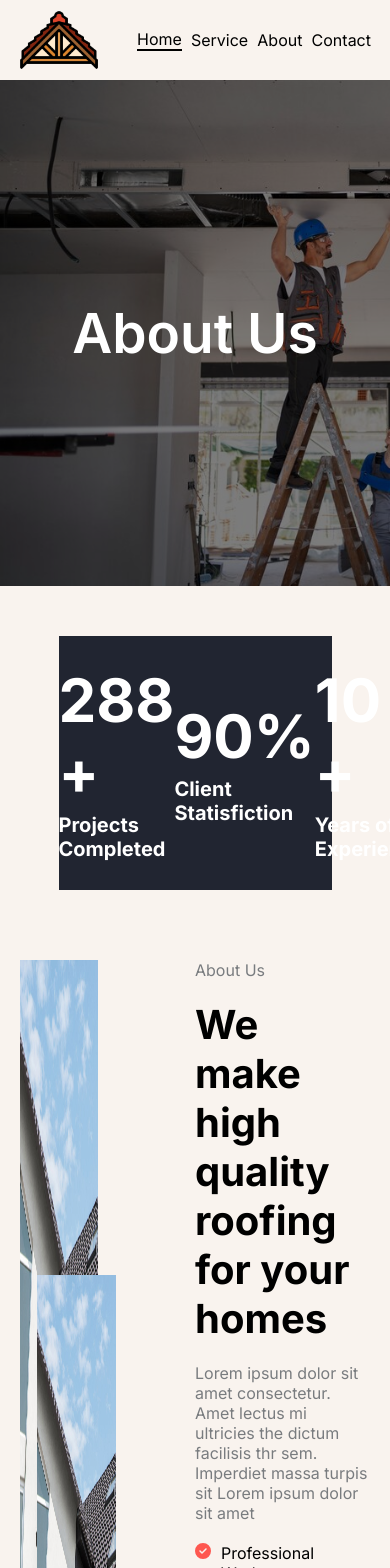
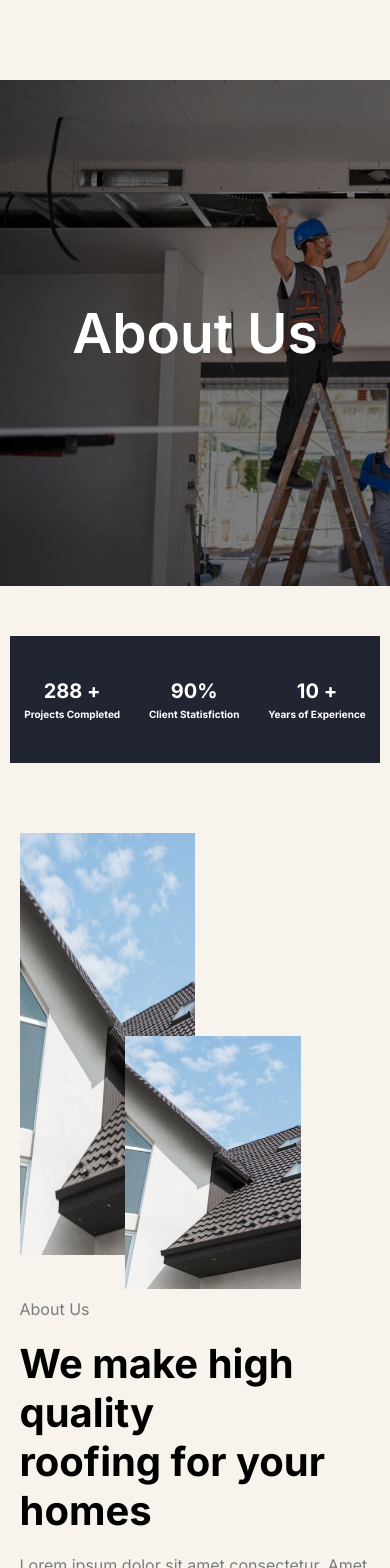
Before and after one commit to arifqasemi/hqceiling, a Next.js app: page /about in a window 390 px wide. Shown: the top 1568 px of the page. Built offline with nearby package versions, Linux system fonts and the light colour scheme.

Commit message:
iphone responsiveness

```diff
--- a/components/about-section.css
+++ b/components/about-section.css
@@ -101,3 +101,48 @@
      }
 
 }
+
+
+@media (max-width: 430px) {
+    .statistic{
+        display: flex;
+        justify-content: space-around;
+        align-items: center;
+        background-color: #212531;
+        width: 95%;
+        /* gap: 50px; */
+        height: 15vh;
+
+    }
+
+    .number{
+        font-size: 20px;
+        color: white;
+    }
+    .statistic-name{
+        font-size: 10px;
+        color: white;
+    }
+
+    .content{
+        display: flex;
+        flex-direction: column;
+    }
+    .about-image{
+        height:50vh;
+        width:100%
+    }
+    .about-image-two{
+        height:30vh;
+        width:100%
+     }
+     .about-text{
+        max-width:100%;
+        margin-top: 40px;
+
+     }
+     .about-section-image{
+        width: 100%;
+     }
+
+  }
--- a/components/header.css
+++ b/components/header.css
@@ -35,3 +35,14 @@
     }
 
   }
+
+  @media (max-width: 430px) {
+    .navbar .nav-links{
+        display: none;
+    }
+
+    .nav-logo{
+        display: none;
+    }
+
+  }
--- a/components/order-section.css
+++ b/components/order-section.css
@@ -52,3 +52,29 @@
         gap: 30px;
      }
 }
+
+
+@media(max-width: 430px){
+    .order-section {
+        padding: 0px 14px;
+
+    }
+    .order-heading{
+        font-size:18px;
+
+    }
+    .order-content{
+        display: flex;
+        flex-direction: column;
+        width: 100%;
+    }
+    .order-text{
+        max-width: 100%;
+    }
+    .prograss-wrapper{
+        width:100%;
+        margin-top: 30px;
+        gap: 30px;
+     }
+
+}
--- a/components/team-section.css
+++ b/components/team-section.css
@@ -92,3 +92,37 @@
         width:40%
     }
 }
+
+
+@media(max-width: 430px){
+
+    .team-section {
+        display: flex;
+        flex-direction: column;
+    }
+
+    .team-container{
+        display: flex;
+        align-items: center;
+        justify-content: center;
+
+    }
+
+    .team-content-container {
+        order: 1;
+      }
+
+      .team-container {
+        order: 2;
+      }
+      .team-heading{
+        font-size:18px;
+    }
+    .team-container .image-team {
+        width: 290px;
+
+    }
+    .team-button{
+        width:40%
+    }
+}
```
Also changed, not shown: components/blog-section.css (+8 -0 lines), components/hero-section.css (+21 -0 lines), components/project-section.css (+23 -0 lines), components/service-section.css (+35 -0 lines), components/testimonial-section.css (+16 -0 lines).
